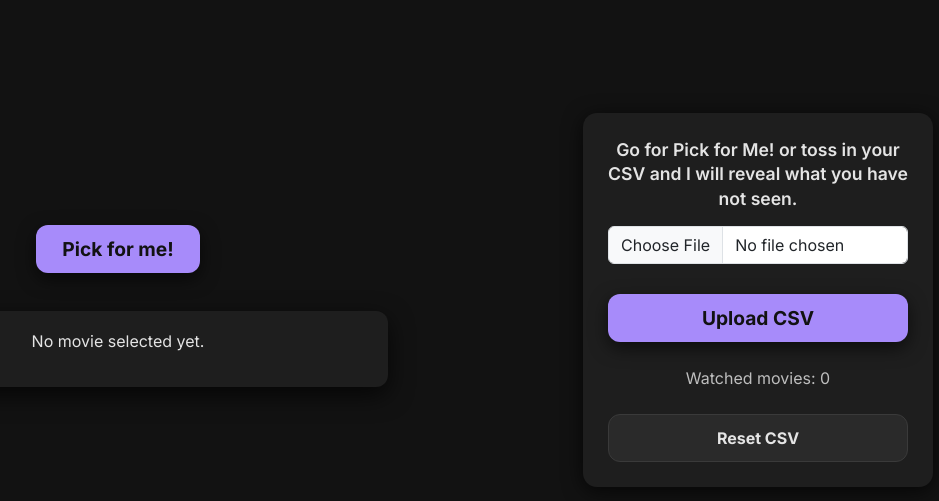
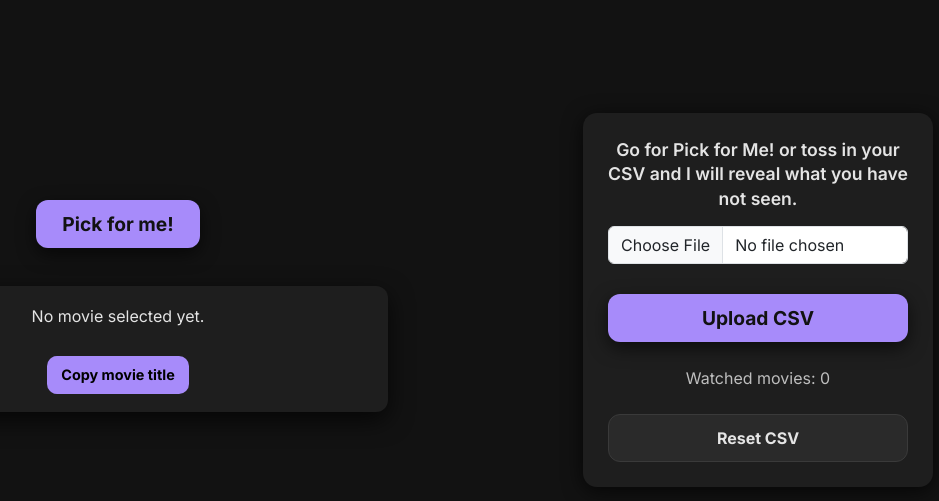
Before and after one commit to xenkou90/the-movie-picker, a Flask app: page / in a window 1280 px wide. Shown: the part 135-636 px from the top of the page, without its empty margins (202-1141 px from the left). Run offline with Flask 3, Linux system fonts and the light colour scheme; data that the repository does not hold is empty.

Commit message:
Added minimalist “Copy title” button inside movie card with small lavender toast notification for clipboard confirmation.

```diff
--- a/static/main.js
+++ b/static/main.js
@@ -68,4 +68,27 @@ document.addEventListener("DOMContentLoaded", () => {
             guessModal.style.display = "none";
         });
     }
+
+
+    // =========================================================
+    // COPY MOVIE TO CLIPBOARD + TOAST
+    // =========================================================
+    const copyBtn = document.getElementById("copy-btn");
+    const copyStatus = document.getElementById("copy-toast");
+
+    if (copyBtn) {
+        copyBtn.addEventListener("click", () => {
+            const title = document.querySelector(".movie-title")?.textContent || "";
+
+            navigator.clipboard.writeText(title).then(() => {
+                // Show toast
+                TransformStream.classList.add("show");
+
+                // Hide toast after 1.4 sec
+                setTimeout(() => {
+                    TransformStream.classList.remove("show");
+                }, 1400);
+            });
+        });
+    }
 });
--- a/static/style.css
+++ b/static/style.css
@@ -210,6 +210,43 @@ body {
 .btn-light:hover {
     background: #3A3A3A !important;
     color: #E4E4E4 !important;
+}
+
+.copy-btn {
+    margin-top: 12px;
+    background: #A78BFA;
+    color: #000;
+    border: none;
+    padding: 8px 14px;
+    border-radius: 10px;
+    font-weight: 700;
+    font-size: 0.9rem;
+    cursor: pointer;
+}
+
+.copy-btn:hover {
+    background: #c7b5ff;
+}
+
+.copy-toast {
+    position: fixed;
+    bottom: 28px;
+    left: 50%;
+    transform: translateX(-50%);
+    background: #A78BFA;
+    color: #000;
+    padding: 6px 16px;
+    border-radius: 10px;
+    font-size: 0.85rem;
+    font-weight: 700;
+    opacity: 0;
+    pointer-events: none;
+    transition: opacity 0.3s ease;
+    z-index: 99999;
+}
+
+.copy-toast.show {
+    opacity: 1;
 }
 
 /* ---------------------------------------------------------
--- a/templates/index.html
+++ b/templates/index.html
@@ -119,6 +119,8 @@
                         {% else %}
                         <p>No movie selected yet.</p>
                         {% endif %}
+
+                        <button id="copy-btn" class="copy-btn">Copy movie title</button>
                      </div>
 
                 </div> <!-- END LEFT SIDE -->
@@ -175,6 +177,8 @@
             </div>
         </div>
 
+        <div id="copy-toast" class="copy-toast">Copied to clipboard</div>
+
         <!-- JS -->
         <script src="{{ url_for('static', filename='main.js') }}"></script>
 
```
